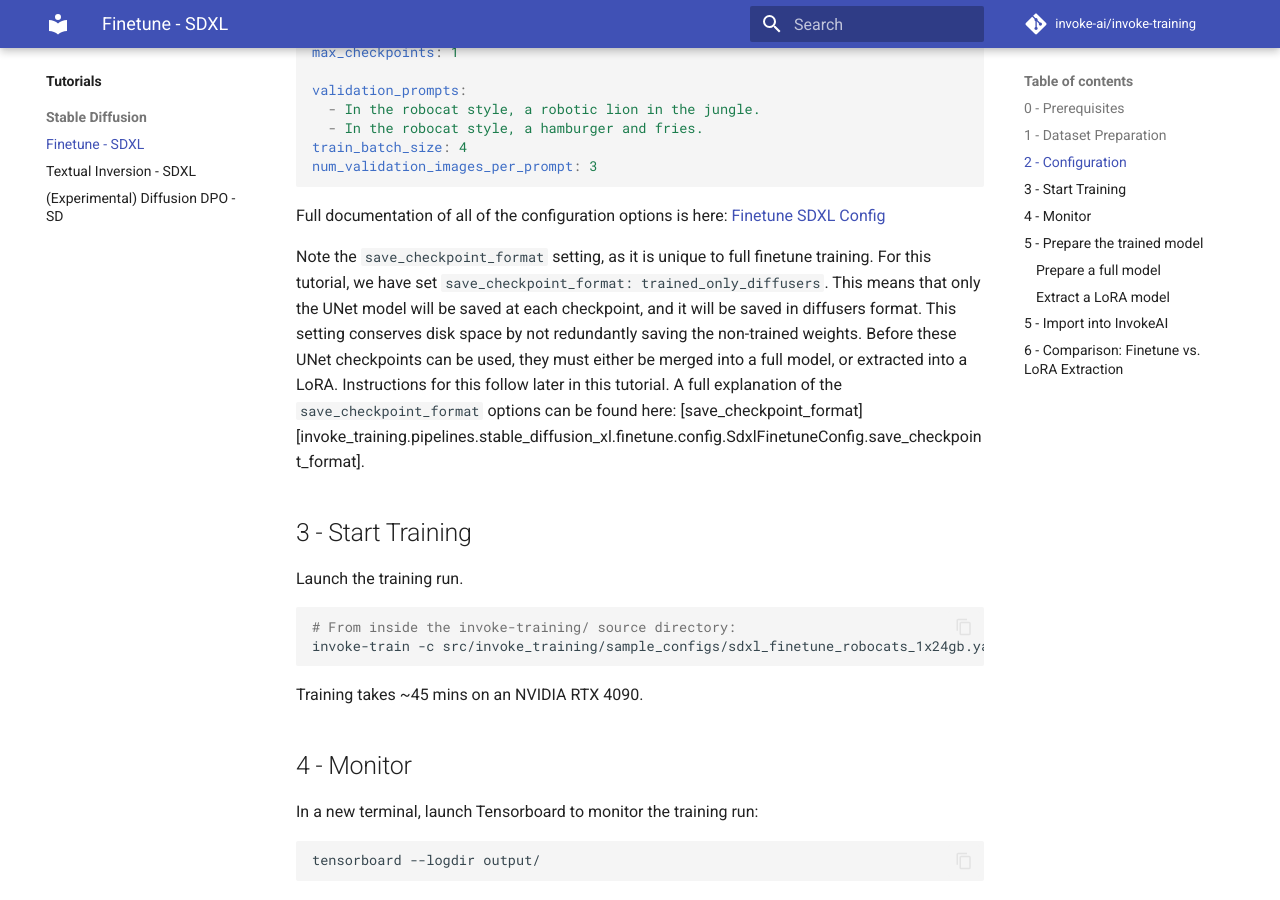
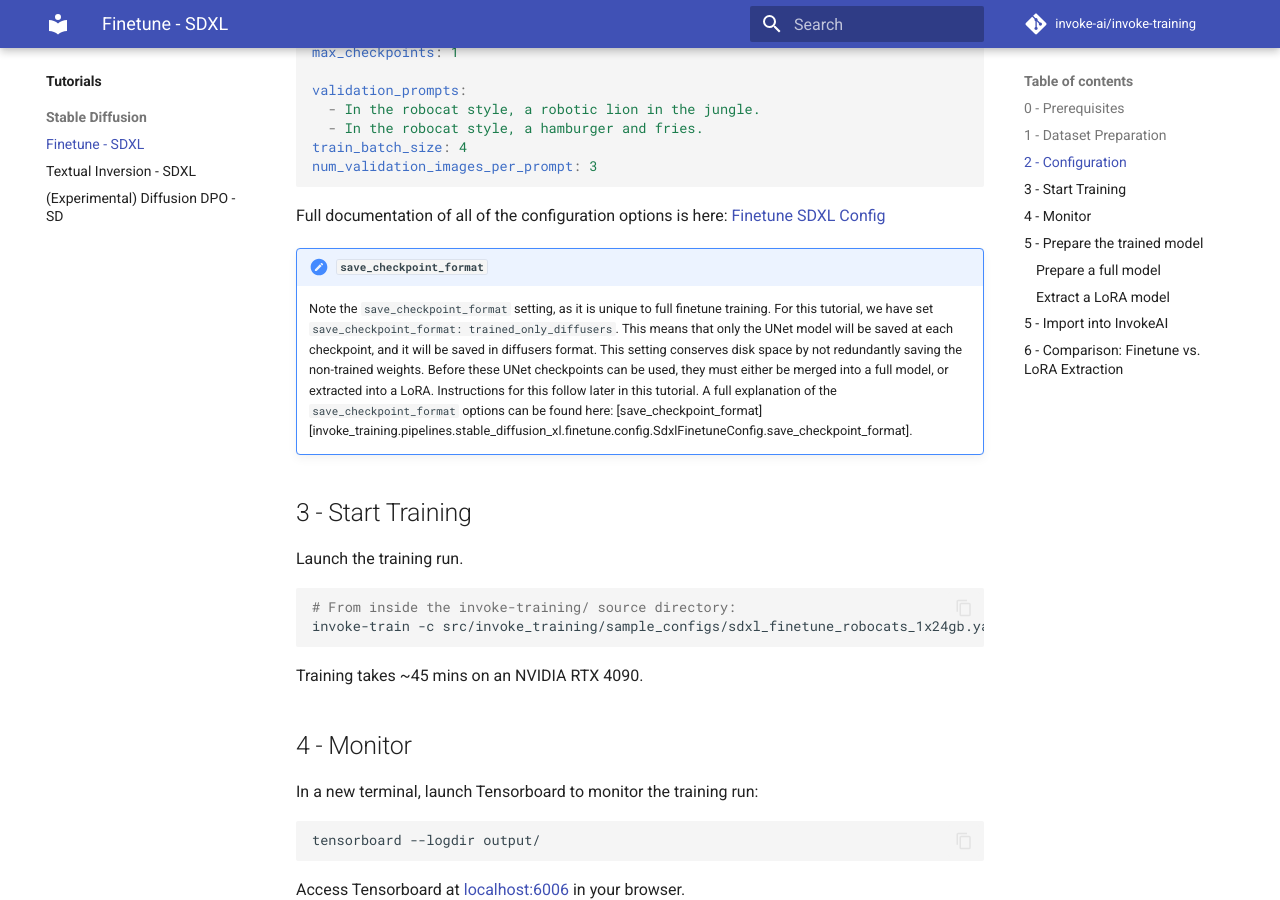
Before and after one commit to invoke-ai/invoke-training, an MkDocs documentation site: the page built from docs/tutorials/stable_diffusion/robocats_finetune_sdxl.md, in a window 1280 px wide and 900 px high, scrolled down 2082 px. Built offline with MkDocs 1.6.1 and Material for MkDocs 9.7.7, drawn with Linux system fonts in a browser that asks for light colours; comment, search, counter and statistics services are not loaded.

Commit message:
(minor) tutorial formatting improvements.

```diff
--- a/docs/tutorials/stable_diffusion/robocats_finetune_sdxl.md
+++ b/docs/tutorials/stable_diffusion/robocats_finetune_sdxl.md
@@ -28,7 +28,8 @@
 
 Full documentation of all of the configuration options is here: [Finetune SDXL Config](../../reference/config/pipelines/sdxl_finetune.md)
 
-Note the `save_checkpoint_format` setting, as it is unique to full finetune training. For this tutorial, we have set `save_checkpoint_format: trained_only_diffusers`. This means that only the UNet model will be saved at each checkpoint, and it will be saved in diffusers format. This setting conserves disk space by not redundantly saving the non-trained weights. Before these UNet checkpoints can be used, they must either be merged into a full model, or extracted into a LoRA. Instructions for this follow later in this tutorial. A full explanation of the `save_checkpoint_format` options can be found here:  [save_checkpoint_format][invoke_training.pipelines.stable_diffusion_xl.finetune.config.SdxlFinetuneConfig.save_checkpoint_format].
+!!! note "`save_checkpoint_format`"
+    Note the `save_checkpoint_format` setting, as it is unique to full finetune training. For this tutorial, we have set `save_checkpoint_format: trained_only_diffusers`. This means that only the UNet model will be saved at each checkpoint, and it will be saved in diffusers format. This setting conserves disk space by not redundantly saving the non-trained weights. Before these UNet checkpoints can be used, they must either be merged into a full model, or extracted into a LoRA. Instructions for this follow later in this tutorial. A full explanation of the `save_checkpoint_format` options can be found here:  [save_checkpoint_format][invoke_training.pipelines.stable_diffusion_xl.finetune.config.SdxlFinetuneConfig.save_checkpoint_format].
 
 
 ## 3 - Start Training
```
